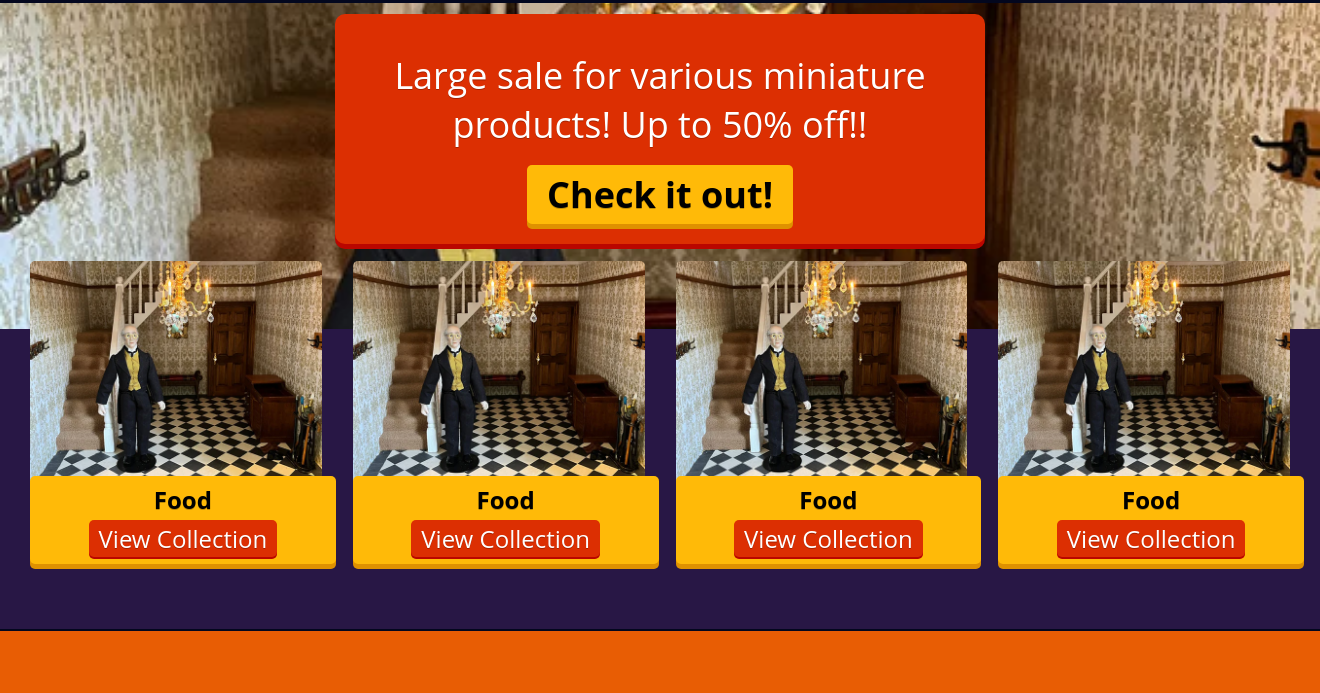
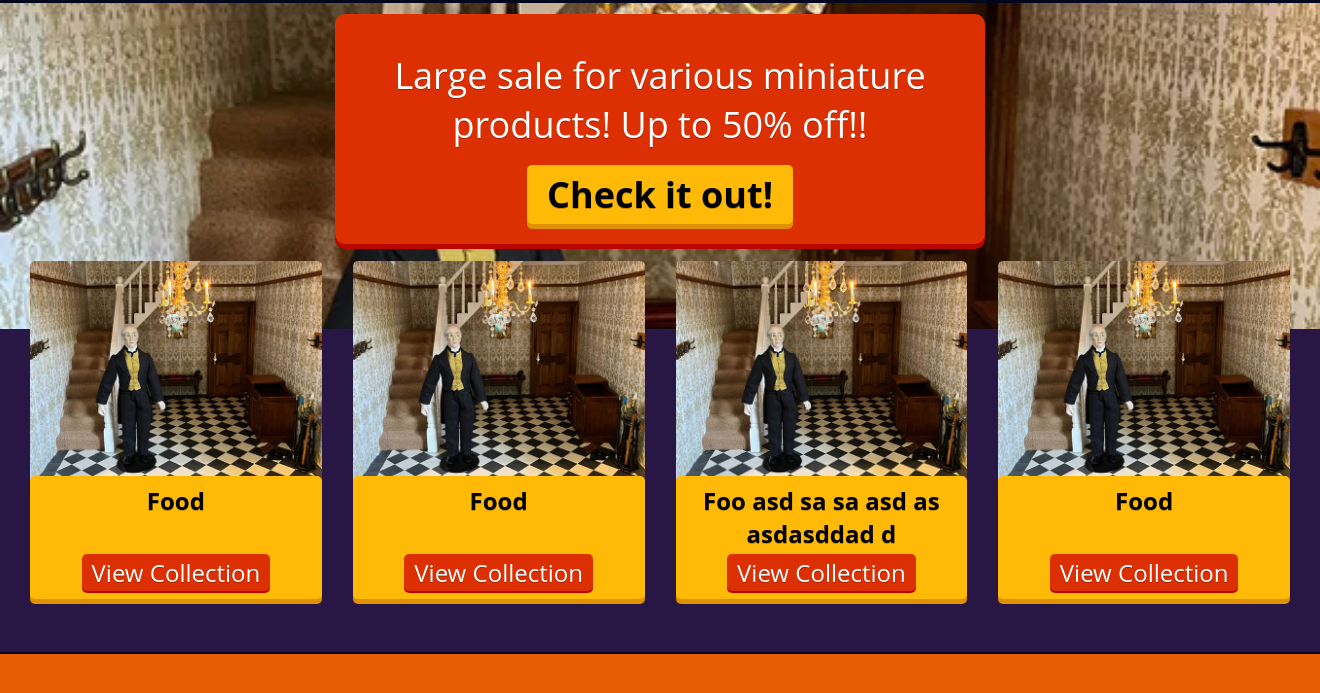
Before and after one commit to SennaStubbs/uni-rdwd-smallmart, a PHP site: page / in a window 1320 px wide. Shown: the part 51-744 px from the top of the page. Run offline with PHP 8.4, Linux system fonts and the light colour scheme.

Commit message:
Collections row improvements
+ When a collection's title is more than one line, every other collection matches
+ Fixed spacing between bottom of collection row and collection items

```diff
--- a/website/css/main.css
+++ b/website/css/main.css
@@ -301,7 +301,7 @@ main.rows {
 
     top: -68px;
 
-    min-height: 300px;
+    /* min-height: 300px; */
 
     padding: 0 22px;
 
@@ -317,10 +317,10 @@ main.rows {
     gap: -5px;
 
     width: 291px;
-    height: fit-content;
+    /* height: fit-content; */
     min-height: 300px;
 
-    margin-bottom: -20px;
+    margin-bottom: -15px;
 
     user-select: none;
 
@@ -346,7 +346,7 @@ main.rows {
 .collections .collection .title {
     display: flex;
     flex-flow: column;
-    justify-content: center;
+    justify-content: space-between;
     align-items: center;
     gap: 4px;
 
@@ -356,13 +356,15 @@ main.rows {
     height: 100%;
 
     margin-top: -5px;
-    padding: 7px;
+    padding: 8px;
 
     background-color: var(--web-tone-4);
 
     border-radius: 5px;
 
     box-shadow: 0px 5px 0px var(--web-shadow-4);
+
+    box-sizing: border-box;
 }
 
 .collections .collection h1 {
@@ -382,7 +384,7 @@ main.rows {
     position: relative;
 
     width: fit-content;
-    height: 100%;
+    /* height: 100%; */
 
     padding: 2px 10px;
 
--- a/website/index.php
+++ b/website/index.php
@@ -50,7 +50,7 @@
                     <div class="collection">
                         <div class="image" style="background-image: url(/smallmart/website/assets/header.webp)"></div>
                         <div class="title">
-                            <h1>Food</h1>
+                            <h1>Foo asd sa sa  asd as asdasddad d</h1>
                             <a>View Collection</a>
                         </div>
                     </div>
```
